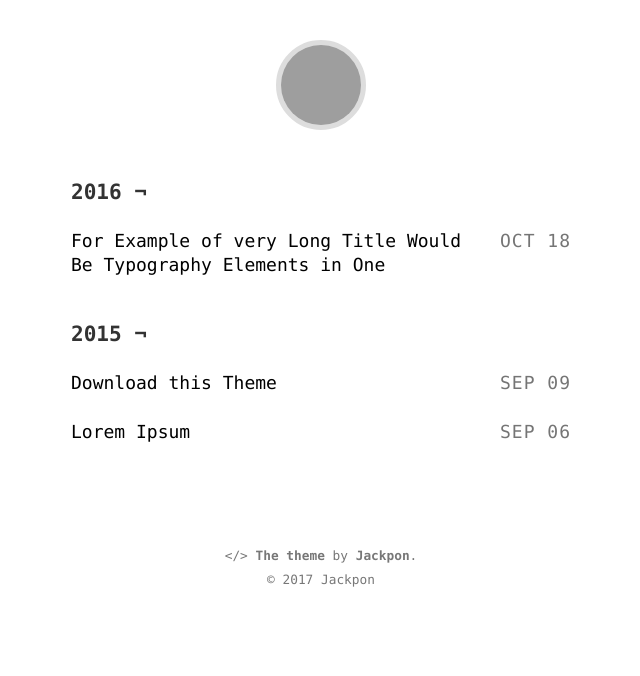
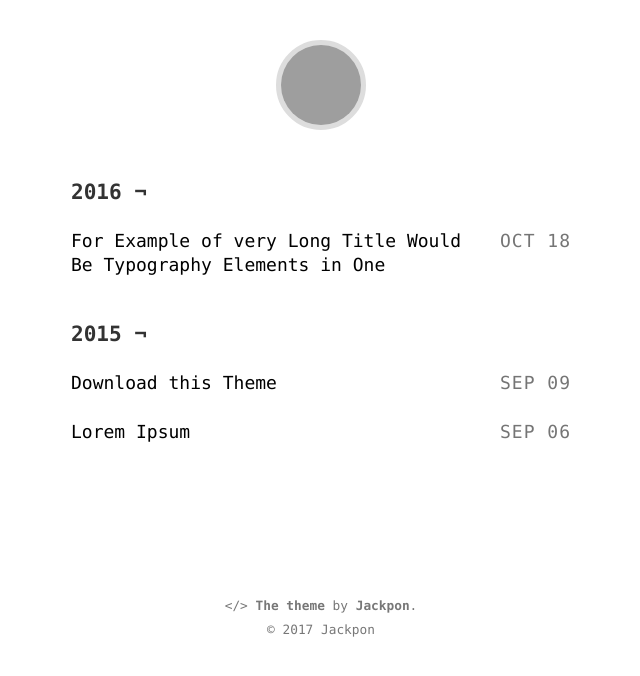
Before and after one commit to davi-xiao/Jackpon.github.io, a Jekyll site: the page built from index.html, in a window 1280 px wide. Shown: the top 676 px of the page, without its empty margins (319-959 px from the left). Built offline with Jekyll 4.4.1, drawn with Linux system fonts in a browser that asks for light colours; grey boxes are pictures that could not be loaded.

Commit message:
My Gitblog

```diff
--- a/_sass/main.scss
+++ b/_sass/main.scss
@@ -286,7 +286,7 @@ article {
   }
 }
 .footer {
-  margin-top: 100px;
+  margin-top: 150px;
   color: #777;
   a {
     border: none;
```
